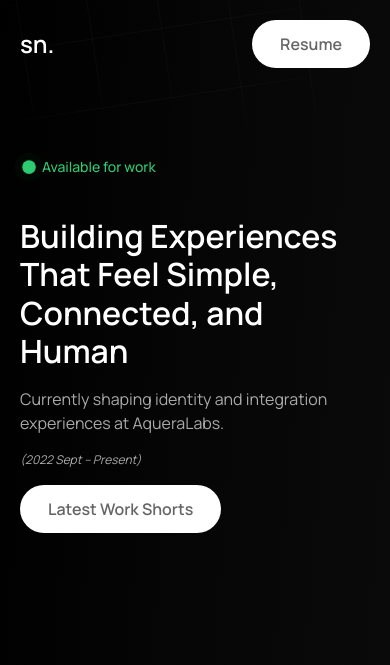
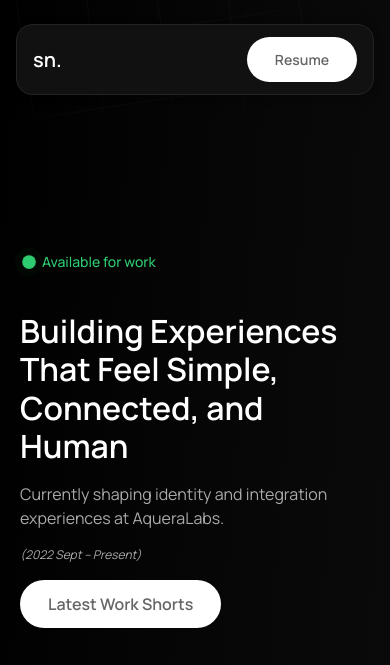
Before and after one commit to sadathnahz/Sadath, a plain HTML site: page index.html in a window 390 px wide. Shown: the top 665 px of the page. Drawn offline with nearby package versions, Linux system fonts and the light colour scheme; a web font is replaced by a local one.

Commit message:
header changes border

```diff
--- a/css/style.css
+++ b/css/style.css
@@ -18,6 +18,7 @@ body {
   padding-right: 20px;
 }
 
+/* General link styling inside navbar */
 body .navbar a {
   font-size: 16px;
   font-weight: 600;
@@ -29,19 +30,27 @@ body .navbar a i.bi {
   font-size: 24px;
 }
 
+body .navbar-wrapper {
+  position: sticky;
+  top: 0;
+  z-index: 1050; /* make sure it stays above content */
+}
+
+/* Brand "sn." styling */
+body .navbar .navbar-brand {
+  font-size: 24px;
+  font-weight: 600;
+  color: #ffffff;
+  text-decoration: none;
+}
+
+/* Nav item spacing */
 body .navbar .nav-item {
   margin-left: 3.5vw;
   align-self: center;
 }
 
-/* Highlighted: Brand "sn." styling */
-body .navbar .navbar-brand {
-  font-size: 24px;        /* larger than nav links */
-  font-weight: 600;       /* bolder */
-  color: #ffffff;
-  text-decoration: none;
-}
-
+/* Nav links */
 .navbar .nav-link {
   color: #ffffff !important;
   text-decoration: none;
@@ -50,27 +59,36 @@ body .navbar .navbar-brand {
   transition: all 0.2s ease;
 }
 
-.navbar .nav-link:hover {
-  text-underline-offset: 0px;
-  color: #474747;
+/* Navbar wrapper with responsive padding and box styling */
+body .navbar {
+  background-color: #111;
+  border-radius: 16px;
+  border: 1px solid #242424;
+  box-shadow: 0 2px 8px rgba(0, 0, 0, 0.3);
+  margin: 16px auto;
+  padding: 12px 24px;
+  max-width: 960px;
+  position: relative;
+  top: 12px;
+  z-index: 1030;
 }
-.about {
-  display: flex;
-  flex-direction: column;
-  justify-content: center;
-  align-items: center;
 
-  min-height: 100vh;
-  padding: 20px;
-  text-align: center;
+/* Mobile responsiveness */
+@media (max-width: 768px) {
+  body .navbar {
+    margin: 12px 16px;
+    padding: 12px 16px;
+  }
+
+  body .navbar .navbar-brand {
+    font-size: 20px;
+  }
+
+  body .navbar a {
+    font-size: 14px;
+  }
 }
-body .navbar {
-  background-color: #aaaaaa);
-  padding: 20px;
-  max-width: 960px;
-  margin-right: auto;
-  margin-left: auto;
-}
+
 
 
 .trial-button {
@@ -200,7 +218,7 @@ body .navbar {
   font-size: 32px;
   font-weight: 500;
   color: #fff;
-  margin: 64px 0 24px;
+  margin: 96px 0 24px;
 }
 
 .section-1 .card {
@@ -224,7 +242,7 @@ body .navbar {
 .section-1 .card-body p {
   color: #aaaaaa;
   font-size: 0.95rem;
-  margin:  4px 0px 20px -16px;
+  margin:  4px 0px 32px -16px;
 }
 
 .about-text-section {
--- a/index.html
+++ b/index.html
@@ -17,12 +17,14 @@
 </head>
 
 <body>
-	<nav class="navbar navbar-dark fixed-top">
-		<a class="navbar-brand" href="#">sn.</a>
-		<div class="d-flex align-items-center gap-4 ms-auto">
-		  <a href="img/Sadath N - Resume.pdf" class="trial-button d-inline-flex d-lg-inline-flex" target="_blank" rel="noopener">Resume</a>
-		</div>
-	  </nav>
+	<div class="navbar-wrapper">
+		<nav class="navbar navbar-dark">
+		  <a class="navbar-brand" href="#">sn.</a>
+		  <div class="d-flex align-items-center gap-4 ms-auto">
+			<a href="img/Sadath N - Resume.pdf" class="trial-button d-inline-flex d-lg-inline-flex" target="_blank" rel="noopener">Resume</a>
+		  </div>
+		</nav>
+	  </div>
 
 	<article>
 		<div class="svg-bg">
@@ -240,7 +242,7 @@
 		</div>
 
 		<footer class="footer">
-			<p class="footer-text">Design hand-coded by Sadath © 2025</p>
+			<p class="footer-text">Design and hand-coded by Sadath © 2025</p>
 		</footer>
 	</article>
 
```
